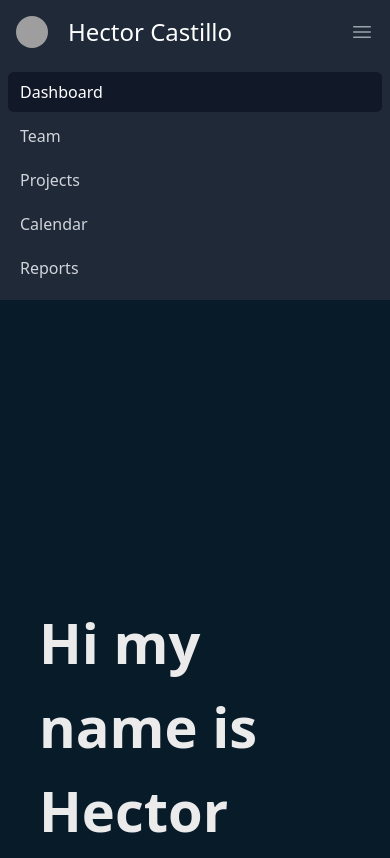
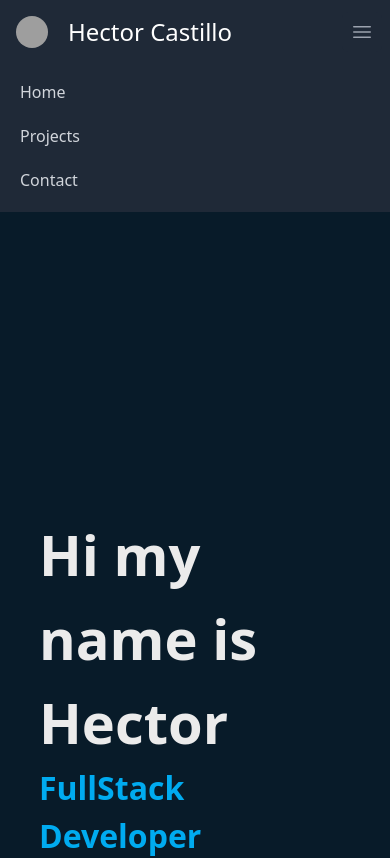
Before and after one commit to DevhTor/MyBriefCase, an Angular app: page / in a window 390 px wide. Shown: the top 858 px of the page. Built offline with nearby package versions, Linux system fonts and the light colour scheme; grey boxes are pictures that could not be loaded.

Commit message:
corrigiendo errores

```diff
--- a/src/app/nav-bar-shell/nav-bar-shell.component.html
+++ b/src/app/nav-bar-shell/nav-bar-shell.component.html
@@ -3,8 +3,6 @@
   <nav class="bg-gray-800">
     <div class="mx-auto max-w-7xl px-4 sm:px-6 lg:px-8">
       <div class="flex h-16 items-center justify-between">
-
-        <div class="flex justify-between">
         <div class="flex flex-shrink-0" >
           <img class="h-8 w-8 rounded-full" src="https://images.unsplash.com/photo-1472099645785-5658abf4ff4e?ixlib=rb-1.2.1&ixid=eyJhcHBfaWQiOjEyMDd9&auto=format&fit=facearea&facepad=2&w=256&h=256&q=80" alt="">
           <h1 class="text-white px-5 text-2xl">Hector Castillo</h1>
@@ -16,26 +14,7 @@
             <a href="#" class="text-gray-300 hover:bg-gray-700 hover:text-white rounded-md px-3 py-2 text-sm font-medium" routerLink="/Contact" routerLinkActive="active">Contact</a>
           </div>
         </div>
-        </div>
 
-        <div class="hidden md:block">
-          <div class="ml-4 flex items-center md:ml-6">
-
-            <!-- Profile dropdown -->
-            <div class="relative ml-3">
-              <div>
-                <button type="button" class="relative flex max-w-xs items-center rounded-full bg-gray-800 text-sm focus:outline-none focus:ring-2 focus:ring-white focus:ring-offset-2 focus:ring-offset-gray-800" id="user-menu-button" aria-expanded="false" aria-haspopup="true">
-                  <span class="absolute -inset-1.5"></span>
-                  <span class="sr-only">Open user menu</span>
-
-                </button>
-              </div>
-
-
-
-            </div>
-          </div>
-        </div>
         <div class="-mr-2 flex md:hidden">
           <!-- Mobile menu button -->
           <button type="button" class="relative inline-flex items-center justify-center rounded-md bg-gray-800 p-2 text-gray-400 hover:bg-gray-700 hover:text-white focus:outline-none focus:ring-2 focus:ring-white focus:ring-offset-2 focus:ring-offset-gray-800" aria-controls="mobile-menu" aria-expanded="false">
@@ -57,12 +36,9 @@
     <!-- Mobile menu, show/hide based on menu state. -->
     <div class="md:hidden" id="mobile-menu">
       <div class="space-y-1 px-2 pb-3 pt-2 sm:px-3">
-        <!-- Current: "bg-gray-900 text-white", Default: "text-gray-300 hover:bg-gray-700 hover:text-white" -->
-        <a href="#" class="bg-gray-900 text-white block rounded-md px-3 py-2 text-base font-medium" aria-current="page">Dashboard</a>
-        <a href="#" class="text-gray-300 hover:bg-gray-700 hover:text-white block rounded-md px-3 py-2 text-base font-medium">Team</a>
-        <a href="#" class="text-gray-300 hover:bg-gray-700 hover:text-white block rounded-md px-3 py-2 text-base font-medium">Projects</a>
-        <a href="#" class="text-gray-300 hover:bg-gray-700 hover:text-white block rounded-md px-3 py-2 text-base font-medium">Calendar</a>
-        <a href="#" class="text-gray-300 hover:bg-gray-700 hover:text-white block rounded-md px-3 py-2 text-base font-medium">Reports</a>
+        <a href="#" class="text-gray-300 hover:bg-gray-700 hover:text-white block rounded-md px-3 py-2 text-base font-medium" routerLink="/" routerLinkActive="active" [routerLinkActiveOptions]="{exact:true}">Home</a>
+        <a href="#" class="text-gray-300 hover:bg-gray-700 hover:text-white block rounded-md px-3 py-2 text-base font-medium" routerLink="/Projects" routerLinkActive="active">Projects</a>
+        <a href="#" class="text-gray-300 hover:bg-gray-700 hover:text-white block rounded-md px-3 py-2 text-base font-medium" routerLink="/Contact" routerLinkActive="active">Contact</a>
       </div>
     </div>
   </nav>
```
Lines whose indentation alone changed are shown as unchanged.
